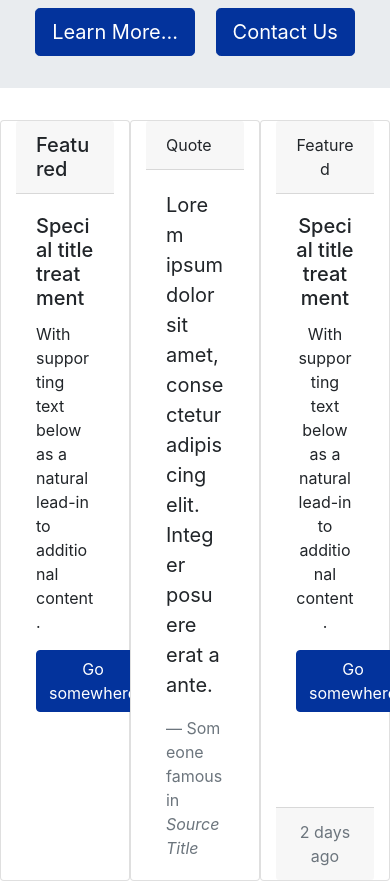
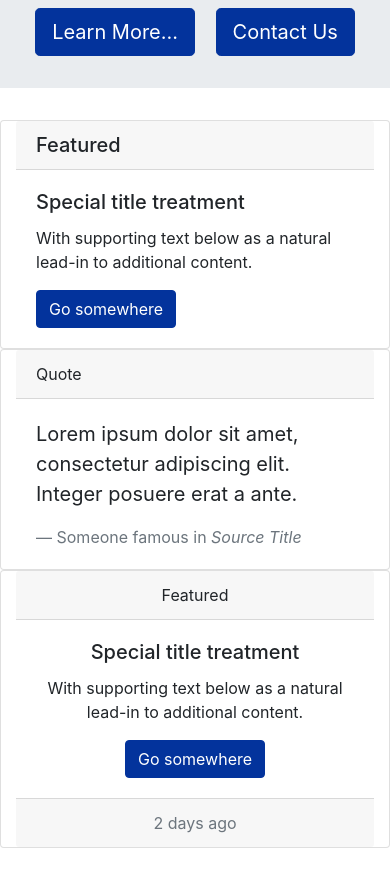
Before and after one commit to will-i-code420/webpack-bootstrap-starter-kit, a website built with webpack: page src/index.html in a window 390 px wide. Shown: the part 1320-2201 px from the top of the page. After the commit the page ends 2168 px from the top, so only its background shows below. Built offline with nearby package versions, Linux system fonts and the light colour scheme; some packages are replaced by stand-ins of ours.

Commit message:
tweaked olums for md screen and up on index cards

```diff
--- a/src/index.html
+++ b/src/index.html
@@ -122,7 +122,7 @@
 
       <section id="cards" class="container">
         <div class="row">
-          <div class="card col-4">
+          <div class="card col-md-4">
             <h5 class="card-header">Featured</h5>
             <div class="card-body">
               <h5 class="card-title">Special title treatment</h5>
@@ -131,7 +131,7 @@
             </div>
           </div>
 
-          <div class="card col-4">
+          <div class="card col-md-4">
             <div class="card-header">
               Quote
             </div>
@@ -143,7 +143,7 @@
             </div>
           </div>
 
-          <div class="card text-center col-4">
+          <div class="card text-center col-md-4">
             <div class="card-header">
               Featured
             </div>
--- a/src/scss/app/_custom-variables.scss
+++ b/src/scss/app/_custom-variables.scss
@@ -1 +1 @@
-$blue: #03339c
+$blue: #03339c;
```
